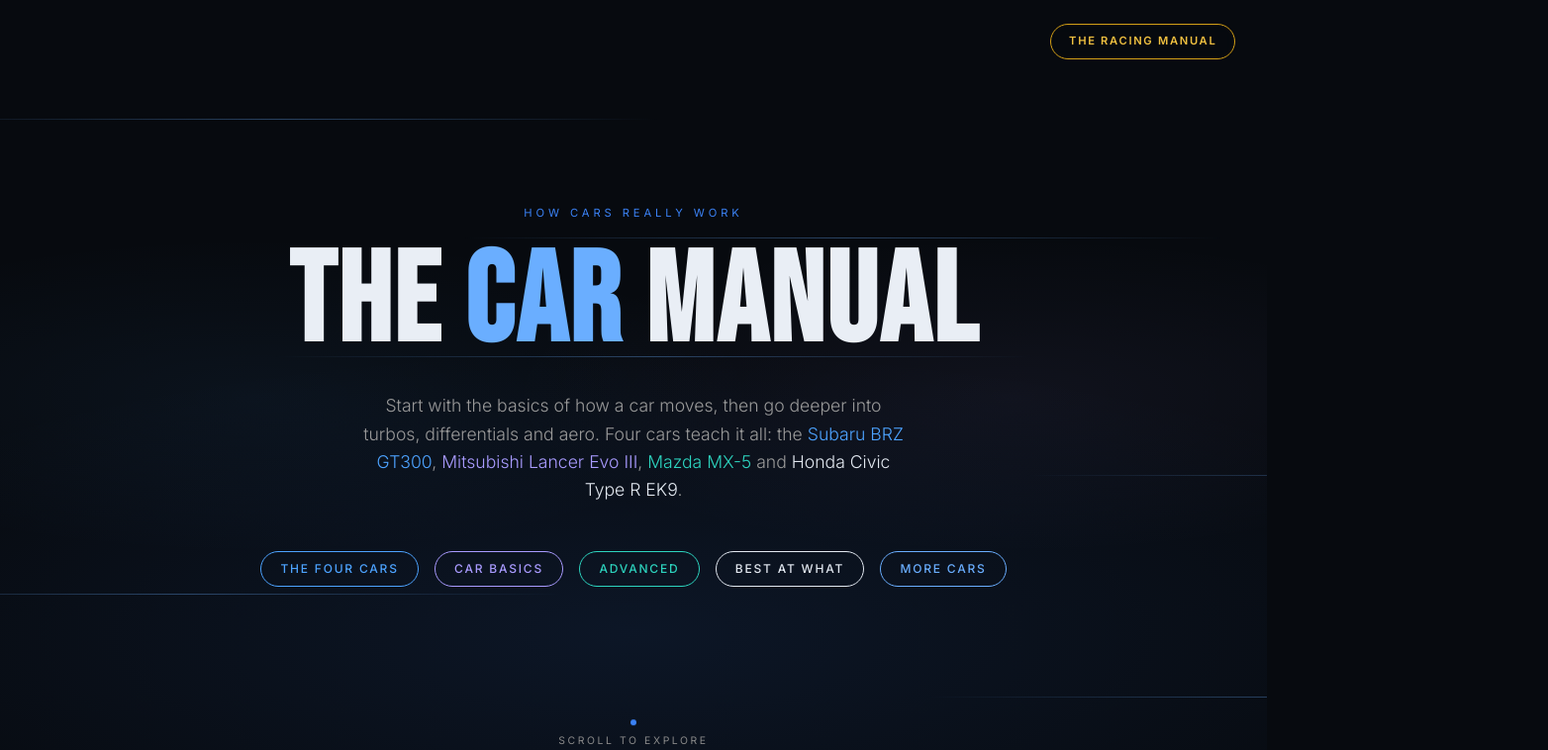
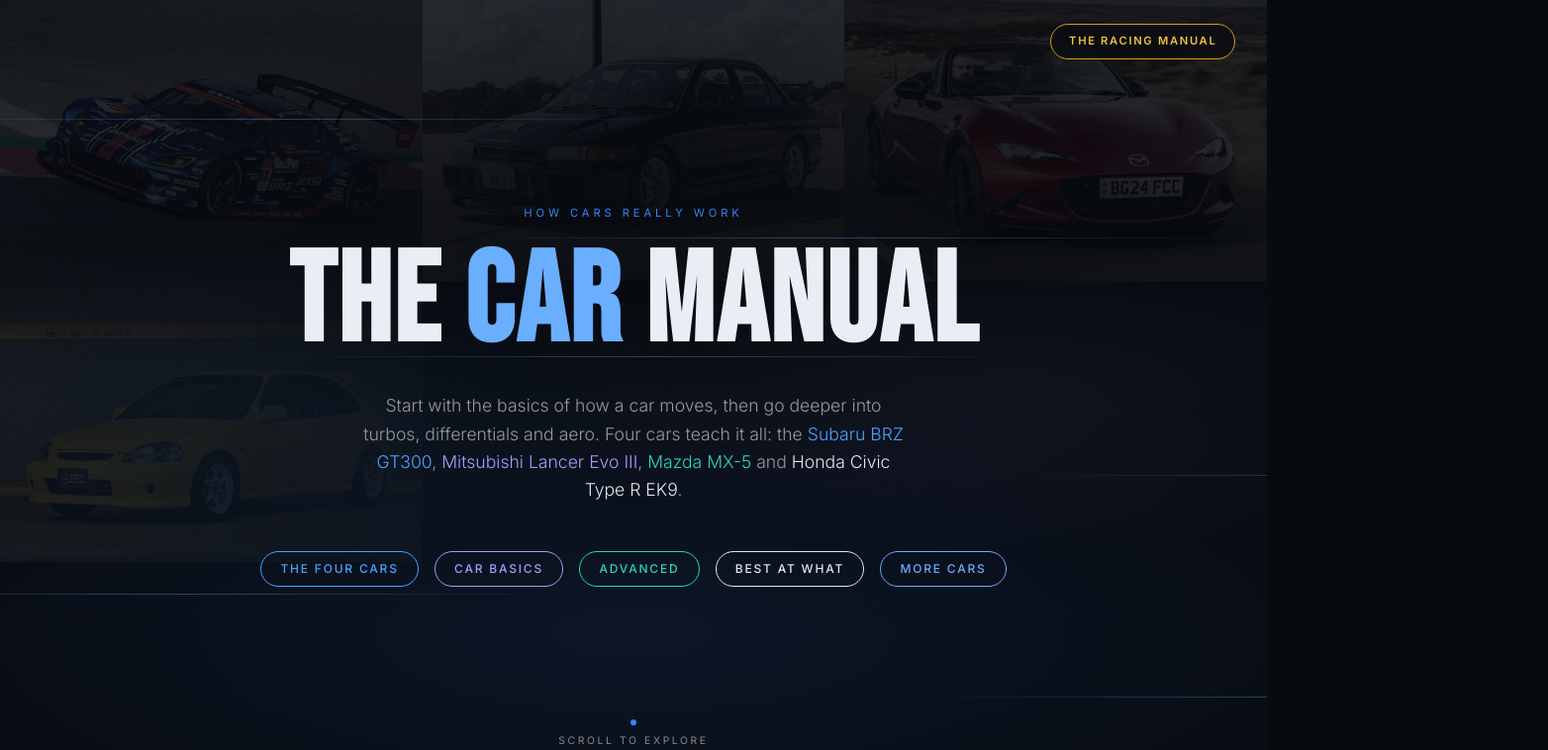
Before and after one commit to kuzeyfirat44/racing-manual, a plain HTML site: page car-manual.html in a window 1280 px wide. Shown: the top 758 px of the page at 99% size, 1564 px wide, since content can reach past the window. Drawn offline with Linux system fonts and the light colour scheme.

Commit message:
Add files via upload

```diff
--- a/car-manual.html
+++ b/car-manual.html
@@ -25,6 +25,13 @@
 <!-- HERO -->
 <div class="hero" id="top">
   <a class="hero-corner hero-corner-rm" href="index.html">The Racing Manual</a>
+  <div class="hero-collage cm-collage" aria-hidden="true">
+    <img src="images/img57.webp" alt="" decoding="async">
+    <img src="images/img59.webp" alt="" decoding="async">
+    <img src="images/img58.webp" alt="" decoding="async">
+    <img src="images/img60.webp" alt="" decoding="async">
+  </div>
+  <div class="hero-veil" aria-hidden="true"></div>
   <div class="hero-track"></div>
   <div class="speed-lines">
     <div class="speed-line" style="--dur:3s;--delay:0s;--top:15%"></div>
@@ -100,6 +107,7 @@
   </div>
   <div class="cm-car-grid">
     <article id="car-brz" class="cm-car reveal reveal-delay-1" style="--car:var(--c-brz)">
+      <img class="cm-car-photo" src="images/img57.webp" alt="Subaru BRZ GT300 race car in blue Subaru STI livery, number 61, cornering on a Super GT circuit" width="678" height="452" loading="lazy" decoding="async">
       <h3 class="cm-car-name">Subaru BRZ GT300</h3>
       <p class="cm-car-tag">Super GT race car · rear-wheel drive</p>
       <p class="cm-car-note">Often called the BRZ GT3. Strictly, it is a GT300-class car built to Japan&#x27;s own rules that races FIA GT3 cars under Balance of Performance.</p>
@@ -108,6 +116,7 @@
       <p class="cm-line"><b>Where it thrives.</b> Corner entry, balance and long races where tyre care matters.</p>
     </article>
     <article id="car-evo" class="cm-car reveal reveal-delay-2" style="--car:var(--c-evo)">
+      <img class="cm-car-photo" src="images/img59.webp" alt="Black Mitsubishi Lancer Evolution III parked in front of trees and a blue sky" width="678" height="452" loading="lazy" decoding="async">
       <h3 class="cm-car-name">Mitsubishi Lancer Evolution III</h3>
       <p class="cm-car-tag">1995-96 · turbo all-wheel drive</p>
       <p class="cm-car-note">The Evo III is the third step in the road-going rally homologation line that built the Evo name.</p>
@@ -116,6 +125,7 @@
       <p class="cm-line"><b>Where it thrives.</b> Wet, gravel and low-grip roads, and hard launches out of slow corners.</p>
     </article>
     <article id="car-mx5" class="cm-car reveal reveal-delay-3" style="--car:var(--c-mx5)">
+      <img class="cm-car-photo" src="images/img58.webp" alt="Red Mazda MX-5 roadster driving along a country road" width="678" height="452" loading="lazy" decoding="async">
       <h3 class="cm-car-name">Mazda MX-5 (ND)</h3>
       <p class="cm-car-tag">2015 onward · rear-wheel drive roadster</p>
       <p class="cm-car-note">The best-selling two-seat sports car in history, and the clearest example of &quot;light is right&quot;.</p>
@@ -124,6 +134,7 @@
       <p class="cm-line"><b>Where it thrives.</b> Learning car control, twisty roads and low running costs.</p>
     </article>
     <article id="car-ek9" class="cm-car reveal reveal-delay-1" style="--car:var(--c-ek9)">
+      <img class="cm-car-photo" src="images/img60.webp" alt="Yellow Honda Civic Type R EK9 hatchback in a showroom" width="678" height="452" loading="lazy" decoding="async">
       <h3 class="cm-car-name">Honda Civic Type R (EK9)</h3>
       <p class="cm-car-tag">1997-2000 · front-wheel drive hot hatch</p>
       <p class="cm-car-note">Built by hand-finishing the engine, with a limited-slip differential and no sound deadening to save weight.</p>
```
